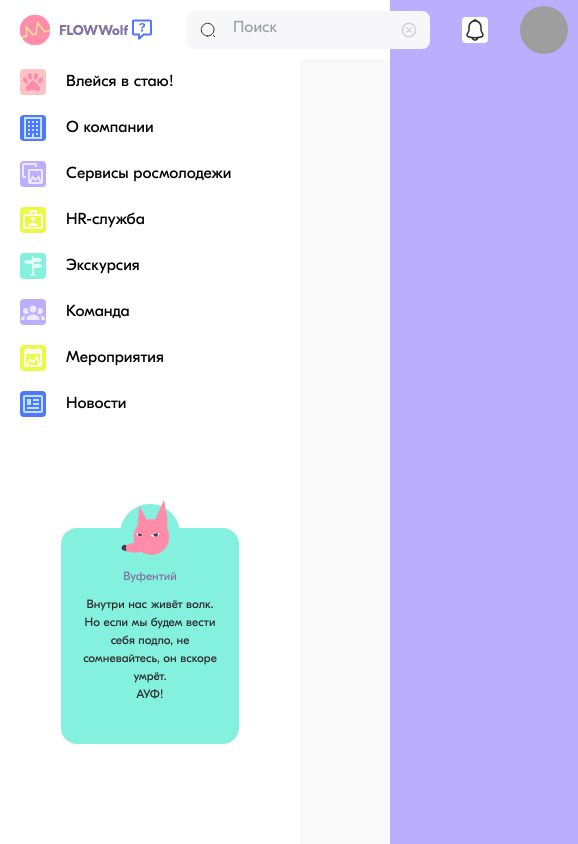
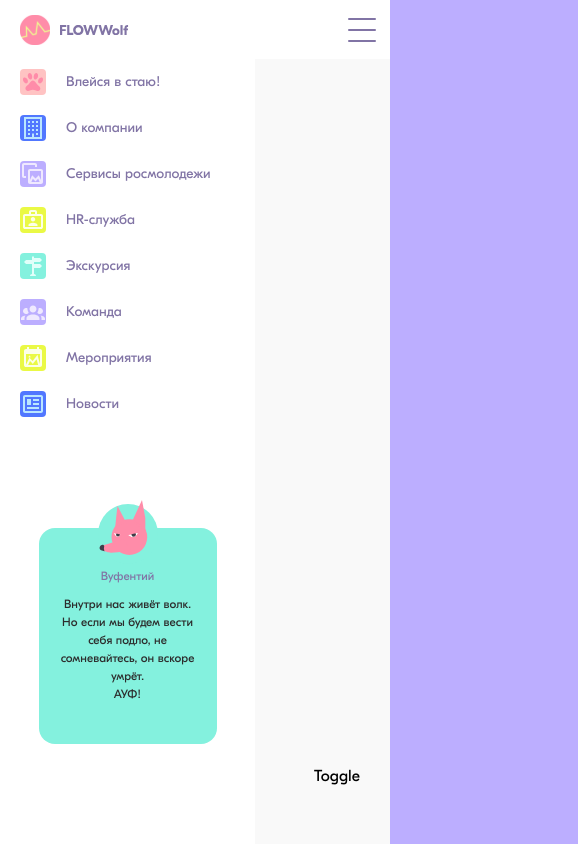
Before and after one commit to AiorNerok/the_youth_USSR, a React (Create React App) app in the folder client/: page / in a window 390 px wide. Shown: the whole page, 578 px wide, since content can reach past the window. Built offline with nearby package versions, Linux system fonts and the light colour scheme; grey boxes are pictures that could not be loaded.

Commit message:
add burger icon action

```diff
--- a/client/src/components/Aside.tsx
+++ b/client/src/components/Aside.tsx
@@ -73,7 +73,7 @@ const arr = [
 export const Aside: FC = () => {
   return (
     <aside>
-      <ul className="flex flex-col mx-[10px]">
+      <ul className="flex flex-col mx-[10px] text-prime-violet-2 text-3 font-regular">
         {arr.map(({ id, text, icon, iconHover }) => (
           <AsideItems key={id} text={text} icon={icon} iconHover={iconHover} />
         ))}
@@ -91,7 +91,7 @@ const AsideItems: FC<any> = ({ text, icon, iconHover }) => {
 
   return (
     <li
-      className="flex items-center h-[46px] cursor-pointer hover:bg-prime-violet-1 transition-all duration-200 p-[10px] rounded-[10px] hover:-translate-y-[1px]"
+      className="flex items-center h-[46px] cursor-pointer hover:bg-prime-violet-1 transition-all duration-200 p-[10px] rounded-[10px] hover:-translate-y-[1px] select-none"
       onMouseEnter={toggleIcon}
       onMouseLeave={toggleIcon}
     >
--- a/client/src/components/Burger.tsx
+++ b/client/src/components/Burger.tsx
@@ -4,42 +4,21 @@ export const Burger = () => {
   const [isOpen, setIsOpen] = useState(false);
   return (
     <div
-      className={`space-y-[5px] flex flex-col items-center justify-center relative cursor-pointer [&>*]:bg-prime-violet-2 [&>*]:block  [&>*]:w-[20px] [&>*]:h-[2px] [&>*]:rounded-full [&>*]:transition-all [&>*]:duration-300`}
+      className={`w-7 h-7 mx-1 space-y-[5px] flex flex-col justify-around items-center relative cursor-pointer [&>*]:w-full [&>*]:bg-prime-violet-2 [&>*]:block  [&>*]:h-[2px] [&>*]:rounded-full [&>*]:transition-all [&>*]:duration-300`}
       onClick={() => setIsOpen(!isOpen)}
     >
       <span
-        style={{
-          margin: isOpen ? "initial" : "0",
-        }}
         className={`${
-          isOpen ? "rotate-[30deg] m-0" : ""
-        } absolute origin-top-left`}
+          isOpen ? "rotate-[30deg] absolute top-[5px] left-[2.5px]" : ""
+        } origin-top-left`}
       />
       <span
-        style={{
-          margin: isOpen ? "initial" : "0",
-        }}
-        className={`${isOpen ? "rotate-[-30deg] m-0" : ""} origin-top-right`}
+        className={`${
+          isOpen ? "rotate-[-30deg] absolute top-0 right-[2.5px]" : ""
+        } origin-top-right`}
       />
 
-
-
-
-
-
-
-
-
-
-
-
-
-
-
-
-
-      <span className={`${isOpen ? "opacity-0" : ""}`}></span>
-      <span className={`${isOpen ? "opacity-0" : ""}`}></span>
+      <span className={`${isOpen ? "opacity-0" : ""} m-0`} />
     </div>
   );
 };
--- a/client/src/components/Header.tsx
+++ b/client/src/components/Header.tsx
@@ -1,4 +1,5 @@
 import { FC } from "react";
+import { Burger } from "./Burger";
 import Dropdown from "./Dropdown";
 import { HelpIcon, NotificationIcon, RemoveIcon, SearchIcon } from "./icon";
 import { LogoIcon } from "./icon/logo";
@@ -6,16 +7,18 @@ import { LogoIcon } from "./icon/logo";
 export const Header: FC = () => {
   return (
     <header className="flex items-center px-[10px] h-[59px] justify-between bg-prime-white screen-prime:rounded-t-xl">
-      <div className="w-[300px] ml-[10px]">
-        <span>
-          <LogoIcon />
-        </span>
+      <div className="grow flex items-center">
+        <div className="flex-1 max-w-[288px] ml-[10px]">
+          <span>
+            <LogoIcon />
+          </span>
+        </div>
+        <div className="hidden screen-toggle:block mr-4">
+          <h3 className="font-gt">Привет, Гилфойл</h3>
+        </div>
       </div>
-      <div>
-        <h3 className="font-gt hidden md:block">Привет, Гилфойл</h3>
-      </div>
-      <div className="flex-1" />
-      <div className="[&>*]:mr-8 last:[&>*]:mr-[10px] flex items-center">
+
+      <div className="[&>*]:mr-8 last:[&>*]:mr-[10px] items-center hidden screen-toggle:flex">
         <div>
           <span>
             <HelpIcon />
@@ -41,6 +44,10 @@ export const Header: FC = () => {
         </div>
         <Dropdown />
       </div>
+
+      <div className="block screen-toggle:hidden">
+        <Burger />
+      </div>
     </header>
   );
 };
--- a/client/src/components/index.ts
+++ b/client/src/components/index.ts
@@ -3,3 +3,4 @@ export * from './Dropdown'
 export * from './ListItem'
 export * from './Aside'
 export * from './Assistant'
+export * from './Chat'
--- a/client/src/pages/Home.tsx
+++ b/client/src/pages/Home.tsx
@@ -1,14 +1,14 @@
-import { Aside, Assistant, Header } from "components";
+import { Aside, Assistant, Chat, Header } from "components";
 import { FC } from "react";
 import { HomePageProps } from "types";
 
 export const Home: FC<HomePageProps> = () => {
   return (
-    <div className="container min-h-screen max-w-[1440px] text-3xl font-bold mx-auto font-gt flex flex-col">
+    <div className="container relative min-h-screen max-w-[1440px] text-3xl font-bold mx-auto font-gt flex flex-col">
       <div className="h-[40px] hidden screen-prime:block bg-transparent" />
       <Header />
       <div className="flex flex-1 bg-prime-white screen-prime:rounded-b-xl overflow-hidden">
-        <div className="w-[300px] flex flex-col">
+        <div className="w-1/3 min-w-[255px] max-w-[300px] flex flex-col">
           <Aside />
           <div className="grow flex items-center justify-center">
             <Assistant />
@@ -16,6 +16,9 @@ export const Home: FC<HomePageProps> = () => {
         </div>
         <div className="flex-1 bg-prime-gray-3"></div>
       </div>
+      <div className="absolute bottom-[55px] right-[30px]">
+        <Chat />
+      </div>
       <div className="h-[40px] hidden screen-prime:block bg-transparent" />
     </div>
   );
--- a/client/tailwind.config.js
+++ b/client/tailwind.config.js
@@ -1,44 +1,48 @@
-const colors = require('tailwindcss/colors')
+const colors = require("tailwindcss/colors");
 
 /** @type {import('tailwindcss').Config} */
 module.exports = {
-  content: ["./src/**/*.{js,jsx,ts,tsx}", "./public/**/*.html"],
+  content: [
+    "./src/**/*.{js,jsx,ts,tsx}",
+    "./public/**/*.html"
+  ],
   theme: {
     extend: {
       boxShadow: {
-        'prime': '-2px -2px 10px rgba(102, 85, 182, 0.2)'
-      }
+        prime: "-2px -2px 10px rgba(102, 85, 182, 0.2)",
+      },
     },
 
     colors: {
-      "prime": {
-        'gray': '#F7F6F9',
-        "gray-3": '#F9F9F9',
-        'white': '#fff',
-        'violet': '#BCAEFF',
-        'violet-1': '#EFE9FF',
-        'violet-2': '#8174A5',
-        "green": '#84f1de',
-        'black': '#2C2C2C'
+      prime: {
+        "gray": "#F7F6F9",
+        "gray-3": "#F9F9F9",
+        "white": "#fff",
+        "violet": "#BCAEFF",
+        "violet-1": "#EFE9FF",
+        "violet-2": "#8174A5",
+        "green": "#84f1de",
+        "black": "#2C2C2C",
       },
-      'transparent': colors.transparent
+      transparent: colors.transparent,
     },
     fontSize: {
-      '4': '16px',
-      '3': '14px',
-      '2': '12px',
-      '1': '10px'
+      4: "16px",
+      3: "14px",
+      2: "12px",
+      1: "10px",
     },
     fontWeight: {
-      'light': '300',
-      'regular': '400'
+      light: "300",
+      regular: "400",
     },
     fontFamily: {
-      'gt': 'GT'
+      gt: "GT",
     },
     screens: {
-      "screen-prime": '1440px'
-    }
+      "screen-prime": "1440px",
+      "screen-toggle": "768px",
+    },
   },
   plugins: [],
-}
+};
```
Also changed, not shown: 1 other file (tests, documents, lock files or other folders).
